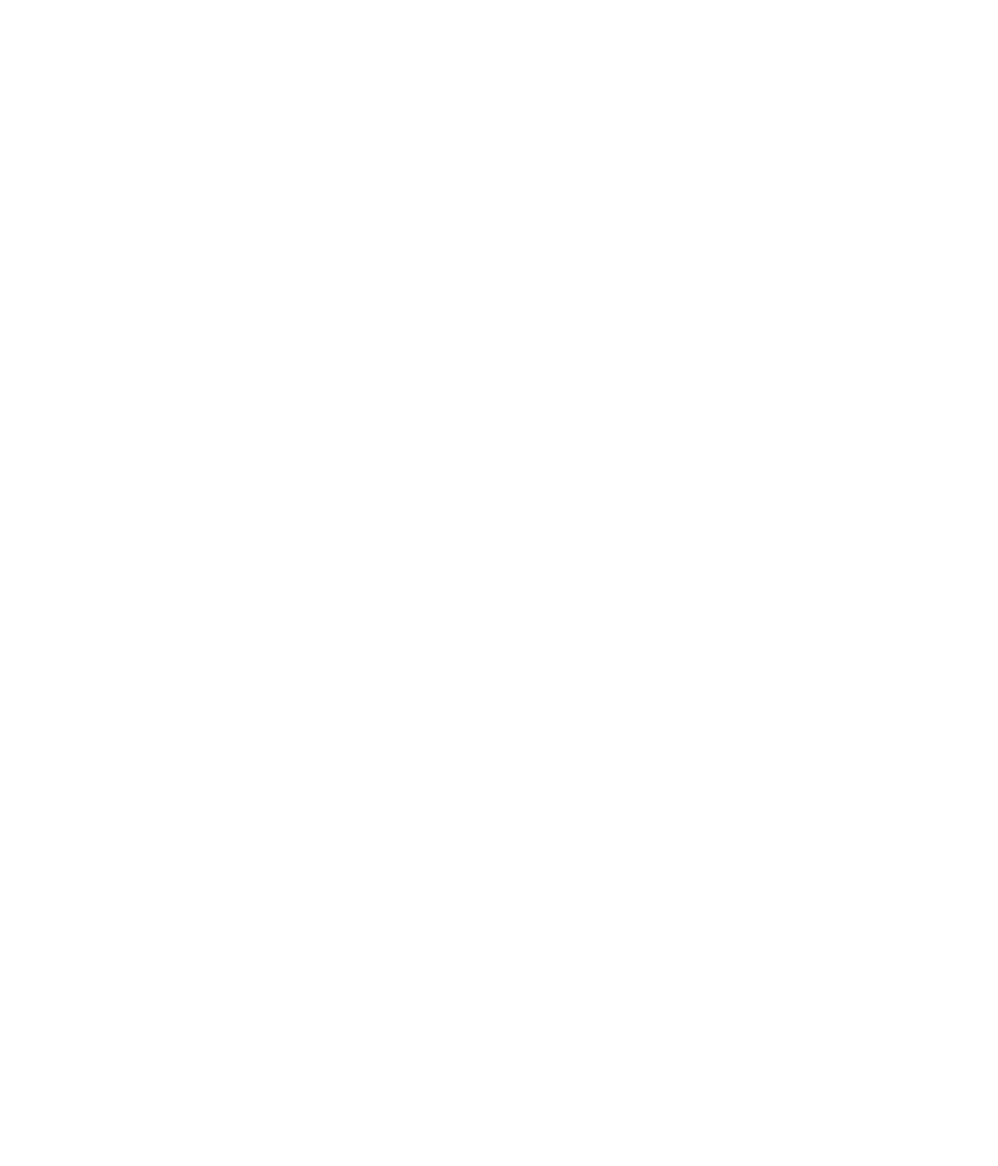
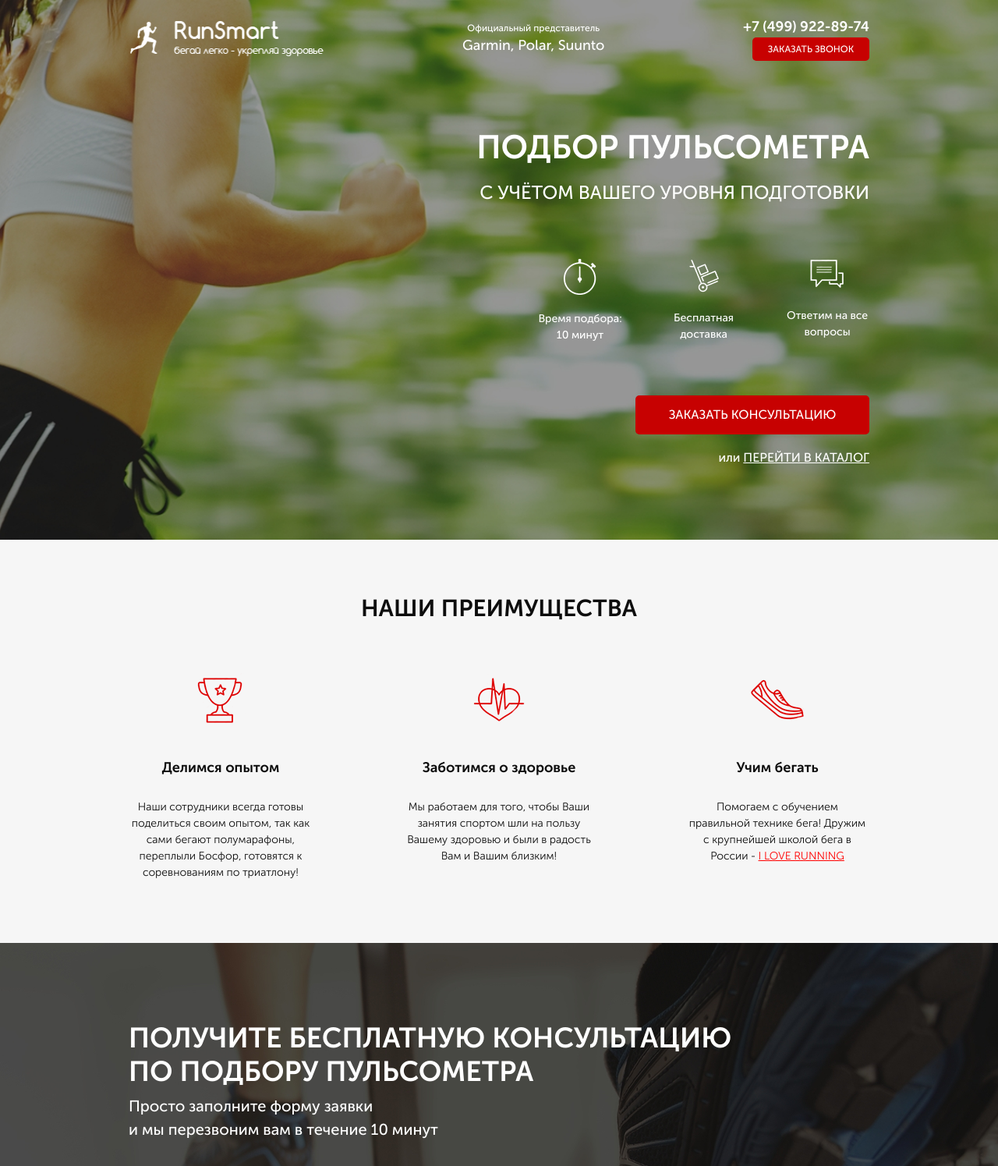
Before and after one commit to chickenzombie/pulse_store, a website: page src/index.html in a window 1280 px wide. Shown: the top 1495 px of the page at 78% size. Before the commit the page ends 800 px from the top, so only its background shows below. Drawn offline with Linux system fonts and the light colour scheme.

Commit message:
Add three sections

```diff
--- a/src/index.html
+++ b/src/index.html
@@ -1,5 +1,5 @@
 <!DOCTYPE html>
-<html lang="en">
+<html lang="ru">
 
 <head>
     <meta charset="UTF-8">
@@ -12,7 +12,106 @@
 </head>
 
 <body>
+    <section class="promo">
+        <div class="container">
+            <header class="header">
+                <a href="#" class="header__logo">
+                    <img src="icons/logo.png" alt="logo">
+                </a>
+                <div class="header__official">
+                    Официальный представитель
+                    <span>Garmin, Polar, Suunto</span>
+                </div>
+                <div class="header__contacts">
+                    <a href="tel:+74999228974" class="header__phone">+7 (499) 922-89-74</a>
+                    <button class="button">Заказать звонок</button>
+                </div>
+            </header>
 
+            <div class="promo__wrapper">
+                <h1 class="promo__header">Подбор пульсометра</h1>
+                <h2 class="promo__subheader">C учётом вашего уровня подготовки</h2>
+
+                <div class="promo__icons">
+                    <div class="promo__icon">
+                        <img src="icons/main_screen/timer.png" alt="timer">
+                        Время подбора:
+                        10 минут
+                    </div>
+                    <div class="promo__icon">
+                        <img src="icons/main_screen/hand-cart.png" alt="hand-cart">
+                        Бесплатная доставка
+                    </div>
+                    <div class="promo__icon">
+                        <img src="icons/main_screen/messages.png" alt="messages">
+                        Ответим
+                        на все вопросы
+                    </div>
+                </div>
+
+                <button class="button button_main">Заказать консультацию</button>
+                <div class="promo__link">
+                    или
+                    <a href="#">Перейти в каталог</a>
+                </div>
+
+            </div>
+
+        </div>
+    </section>
+
+    <section class="advantages">
+        <div class="container">
+            <h2 class="title">Наши преимущества</h2>
+            <div class="advantages__wrapper">
+                <div class="advantages__item">
+                    <img src="icons/advantages/cup.png" alt="" cup>
+                    <div class="advantages__subtitle">Делимся опытом</div>
+                    <div class="advantages__descr">
+                        Наши сотрудники всегда готовы поделиться своим опытом,
+                        так как сами бегают полумарафоны, переплыли Босфор, готовятся к соревнованиям по триатлону!
+                    </div>
+                </div>
+                <div class="advantages__item">
+                    <img src="icons/advantages/heart.png" alt="heart">
+                    <div class="advantages__subtitle">Заботимся о здоровье</div>
+                    <div class="advantages__descr">
+                        Мы работаем для того,
+                        чтобы Ваши занятия спортом шли на пользу Вашему здоровью и были в радость Вам и Вашим близким!
+                    </div>
+                </div>
+                <div class="advantages__item">
+                    <img src="icons/advantages/shoe.png" alt="shoe">
+                    <div class="advantages__subtitle">Учим бегать</div>
+                    <div class="advantages__descr">
+                        Помогаем с обучением правильной технике бега! Дружим с крупнейшей
+                        школой бега в <br> России -
+                        <a href="#"> I LOVE RUNNING</a>
+                    </div>
+                </div>
+            </div>
+        </div>
+    </section>
+
+    <section class="consultation">
+        <div class="container">
+            <h2 class="title title_left">
+                Получите бесплатную консультацию<br>
+                по подбору пульсометра
+            </h2>
+            <div class="consultation__descr">
+                Просто заполните форму заявки<br>
+                и мы перезвоним вам в течение 10 минут
+            </div>
+            <form class="feed-form" action="#">
+                <input name="name" required placeholder="Ваше имя" type="text">
+                <input name="phone" required placeholder="Ваш телефон" type="tel">
+                <input name="email" required placeholder="Ваш e-mail" type="email">
+
+                <button class="button button_submit">Заказать консультацию</button>
+            </form>
+        </div>
+    </section>
 </body>
 
 </html>
--- /dev/null
+++ b/src/sass/blocks/_advantages.scss
@@ -0,0 +1,44 @@
+.advantages {
+  padding: 70px 0 80px 0;
+  background-color: #f6f6f6;
+
+  title {
+    text-align: center;
+  }
+
+  &__wrapper {
+    margin-top: 65px;
+    display: flex;
+    justify-content: space-between;
+    text-align: center;
+  }
+
+  &__item {
+    display: flex;
+    flex-direction: column;
+    align-items: center;
+    max-width: 236px;
+  }
+
+  &__subtitle {
+    color: #0d0d0d;
+    font-size: 18px;
+    font-weight: 700;
+    text-align: center;
+    margin-top: 38px;
+  }
+
+  &__descr {
+    color: #0d0d0d;
+    font-size: 14px;
+    font-weight: 300;
+    text-align: center;
+    margin-top: 26px;
+
+    a {
+      color: #ff0000;
+      text-decoration: underline;
+    }
+  }
+
+}
--- /dev/null
+++ b/src/sass/blocks/_buttons.scss
@@ -0,0 +1,26 @@
+.button {
+    width: 150px;
+    height: 30px;
+    border-radius: 5px;
+    background-color: $main-color;
+    border: none;
+    color: #ffffff;
+    font-size: 12px;
+    font-weight: 500;
+    text-align: center;
+    text-transform: uppercase;
+
+    &_main {
+        margin-top: 67px;
+        width: 300px;
+        height: 50px;
+        font-size: 16px;
+    }
+
+    &_submit {
+        width: 100%;
+        height: 55px;
+        color: #fff;
+        font-size: 16px;
+    }
+}
--- /dev/null
+++ b/src/sass/blocks/_consultation.scss
@@ -0,0 +1,12 @@
+.consultation {
+    min-height: 680px;
+    padding: 100px 0 92px 0;
+    background: url('../../img/consultation.jpg') center (center/cover) no-repeat;
+
+    &__descr {
+        color: #ffffff;
+        font-size: 20px;
+        font-weight: 500;
+        text-align: left;
+    }
+}
--- /dev/null
+++ b/src/sass/blocks/_forms.scss
@@ -0,0 +1,23 @@
+.feed-form {
+  margin-top: 36px;
+  display: flex;
+  flex-direction: column;
+  width: 300px;
+
+  input {
+    height: 50px;
+    border-radius: 5px;
+    background-color: #ffffff;
+    margin-bottom: 15px;
+    border: none;
+    padding: 0 20px;
+    color: #4b4b4b;
+    font-size: 14px;
+    font-weight: 300;
+    text-align: left;
+
+    &:nth-child(3) {
+      margin-bottom: 20px;
+    }
+  }
+}
--- /dev/null
+++ b/src/sass/blocks/_header.scss
@@ -0,0 +1,48 @@
+.header {
+    display: flex;
+    justify-content: space-between;
+    align-items: center;
+
+    &__logo {
+        width: 250px;
+
+        img {
+            width: 100%;
+        }
+    }
+
+    &__official {
+        color: #ffffff;
+        font-size: 12px;
+        font-weight: 500;
+        text-align: center;
+
+        span {
+            display: block;
+            font-size: 18px;
+            text-align: center;
+        }
+    }
+
+    &__phone {
+        display: block;
+        color: #ffffff;
+        font-size: 18px;
+        font-weight: 700;
+
+        &:hover {
+            color: #fff;
+            text-decoration: none;
+        }
+    }
+
+    &__contacts {
+        display: flex;
+        flex-direction: column;
+        align-items: flex-end;
+
+        a {
+            text-decoration: none;
+        }
+    }
+}
--- /dev/null
+++ b/src/sass/blocks/_promo.scss
@@ -0,0 +1,65 @@
+.promo {
+    min-height: 650px;
+    padding: 21px 0 93px 0;
+    background: url('../../img/main.jpg') center (center/cover) no-repeat;
+
+    &__wrapper {
+        display: flex;
+        flex-direction: column;
+        align-items: flex-end;
+        margin-top: 90px;
+    }
+
+    &__header {
+        color: #ffffff;
+        font-size: 42px;
+        font-weight: 700;
+        text-transform: uppercase;
+        line-height: 42px;
+    }
+
+    &__subheader {
+        color: #ffffff;
+        font-size: 24px;
+        font-weight: 500;
+        text-transform: uppercase;
+        line-height: 24px;
+        margin-top: 17px;
+    }
+
+    &__icons {
+        margin-top: 65px;
+        width: 425px;
+        display: flex;
+        justify-content: space-between;
+    }
+
+    &__icon {
+        width: 108px;
+        text-align: center;
+        color: #fff;
+        font-size: 14px;
+        font-weight: 500;
+
+        img {
+            display: block;
+            margin: 0 auto;
+            margin-bottom: 20px;
+        }
+    }
+
+    &__link {
+        color: #ffffff;
+        font-size: 16px;
+        font-weight: 500;
+        margin-top: 18px;
+
+        a {
+
+            color: #ffffff;
+            text-decoration: underline;
+            text-transform: uppercase;
+        }
+    }
+
+}
--- /dev/null
+++ b/src/sass/blocks/_titles.scss
@@ -0,0 +1,13 @@
+.title {
+  color: #0d0d0d;
+  font-size: 30px;
+  font-weight: 700;
+  text-align: center;
+  text-transform: uppercase;
+
+  &_left {
+    color: #fff;
+    font-size: 36px;
+    text-align: left;
+  }
+}
--- a/src/sass/style.scss
+++ b/src/sass/style.scss
@@ -1 +1,18 @@
-@import 'base/_variables.sass'
+@import 'base/variables';
+
+* {
+  font-family: 'Museo Sans Cyrl', sans-serif;
+}
+
+.container {
+  max-width: 950px;
+  margin: 0 auto;
+}
+
+@import 'blocks/titles';
+@import 'blocks/promo';
+@import 'blocks/header';
+@import 'blocks/buttons';
+@import 'blocks/advantages';
+@import 'blocks/consultation';
+@import 'blocks/forms';
```
Also changed, not shown: src/css/style.min.css, src/fonts/MuseoSansCyrl-300.woff (added), src/fonts/MuseoSansCyrl-300.woff2 (added), src/fonts/MuseoSansCyrl-500.woff (added), src/fonts/MuseoSansCyrl-500.woff2 (added), src/fonts/MuseoSansCyrl-700.woff (added), src/fonts/MuseoSansCyrl-700.woff2 (added), src/sass/base/_mixins.sass (deleted), src/sass/base/_mixins.scss (added), src/sass/base/_variables.scss (renamed from src/sass/base/_variables.sass).
